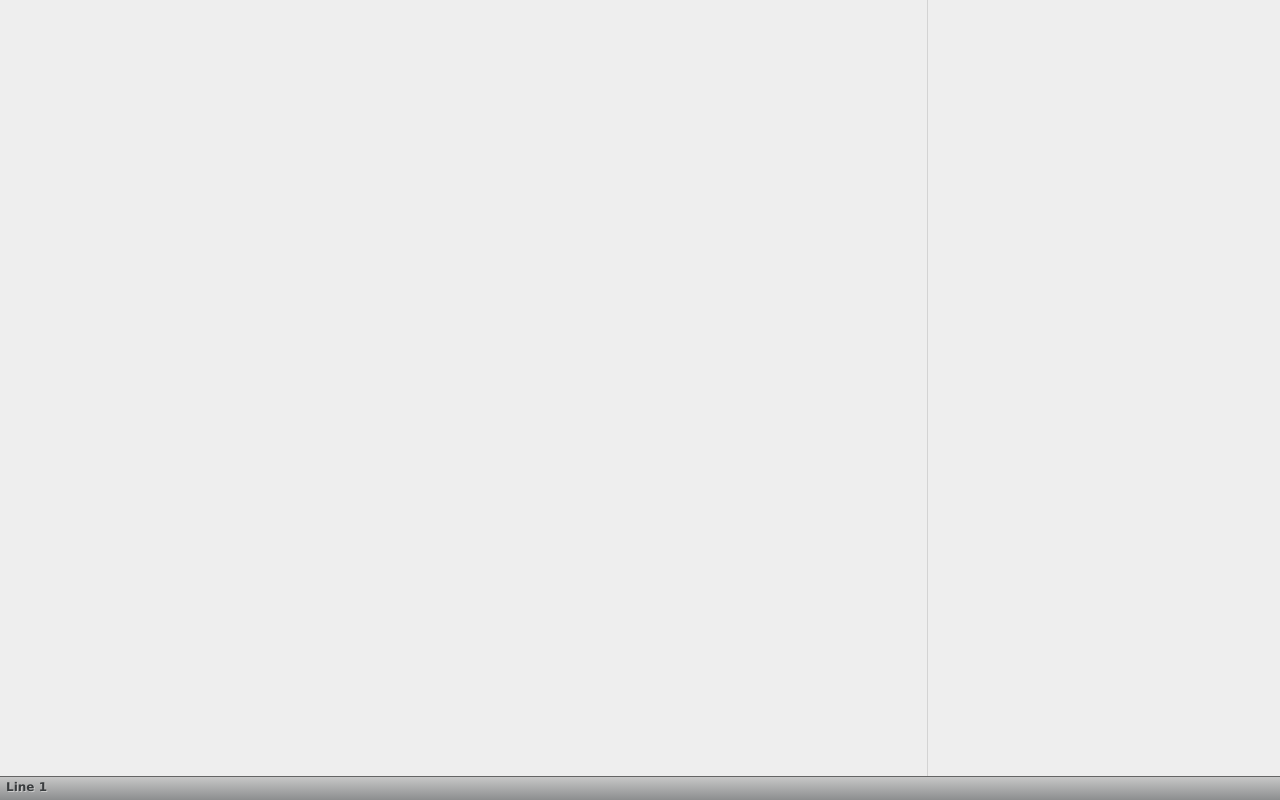
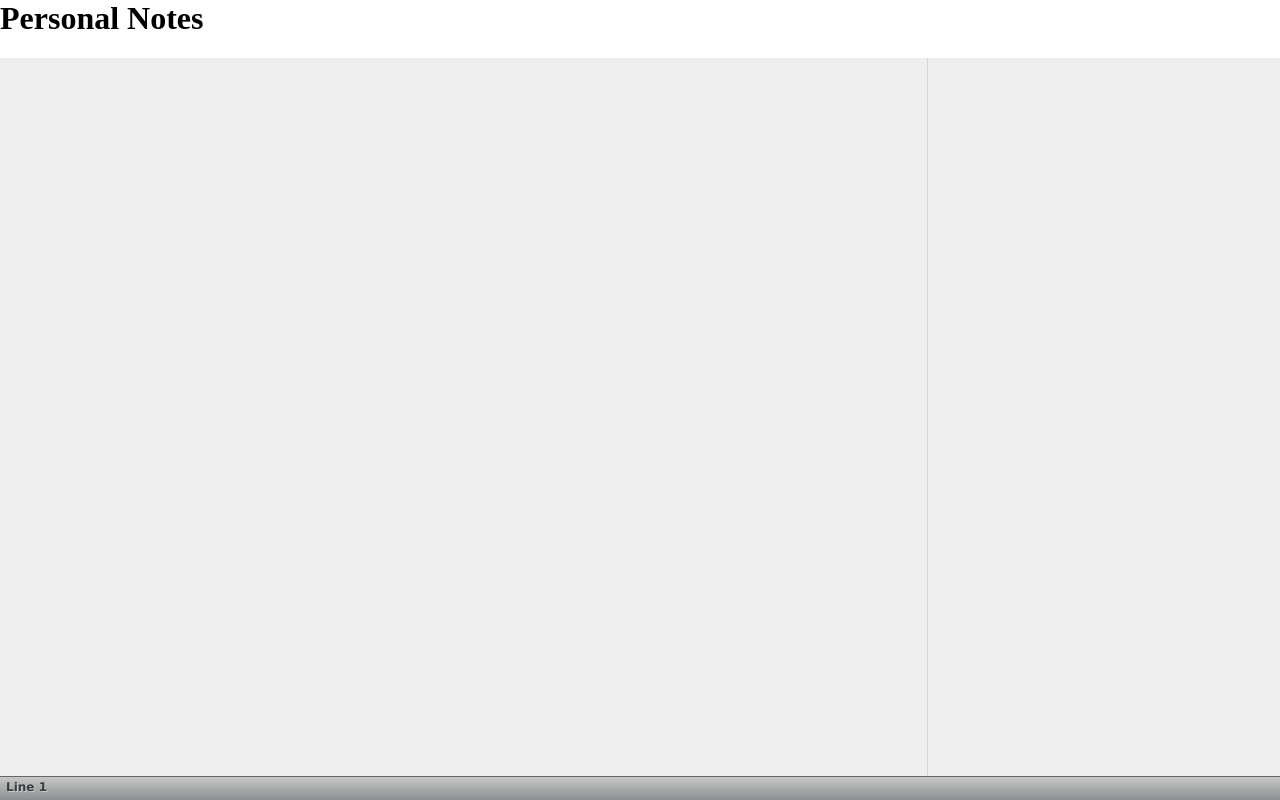
Before and after one commit to pushpak-mahajan/notepad, a plain HTML site: page index.html in a window 1280 px wide. Drawn offline with nearby package versions, Linux system fonts and the light colour scheme.

Commit message:
Update index.html

```diff
--- a/index.html
+++ b/index.html
@@ -87,6 +87,8 @@
         </style>
     </head>
     <body style="margin: 0;">
+
+        <H1>Personal Notes</H1>
         <textarea id="text" autofocus spellcheck="false"></textarea>
         <div id="ruler"></div>
         <div id="statusBar">
```
